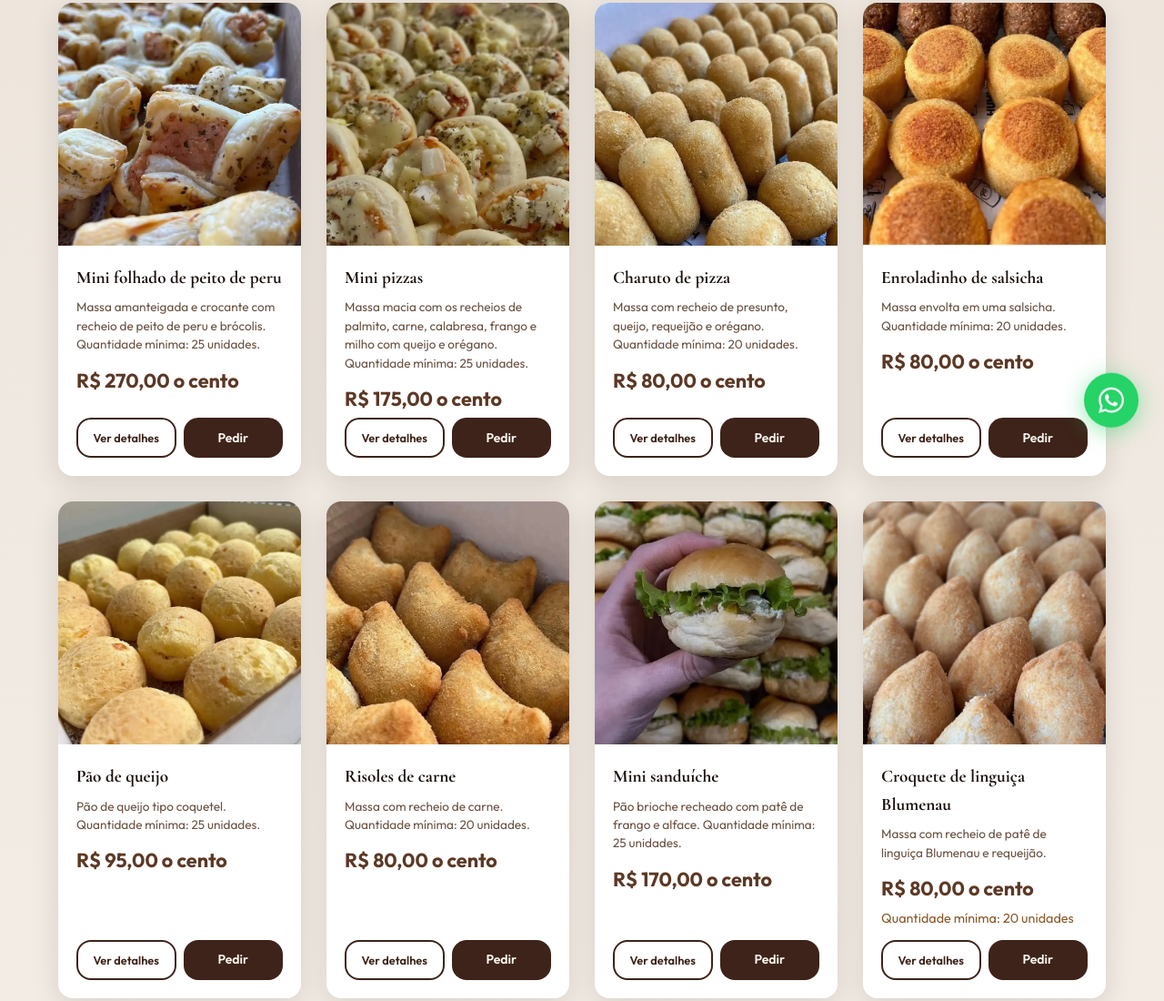
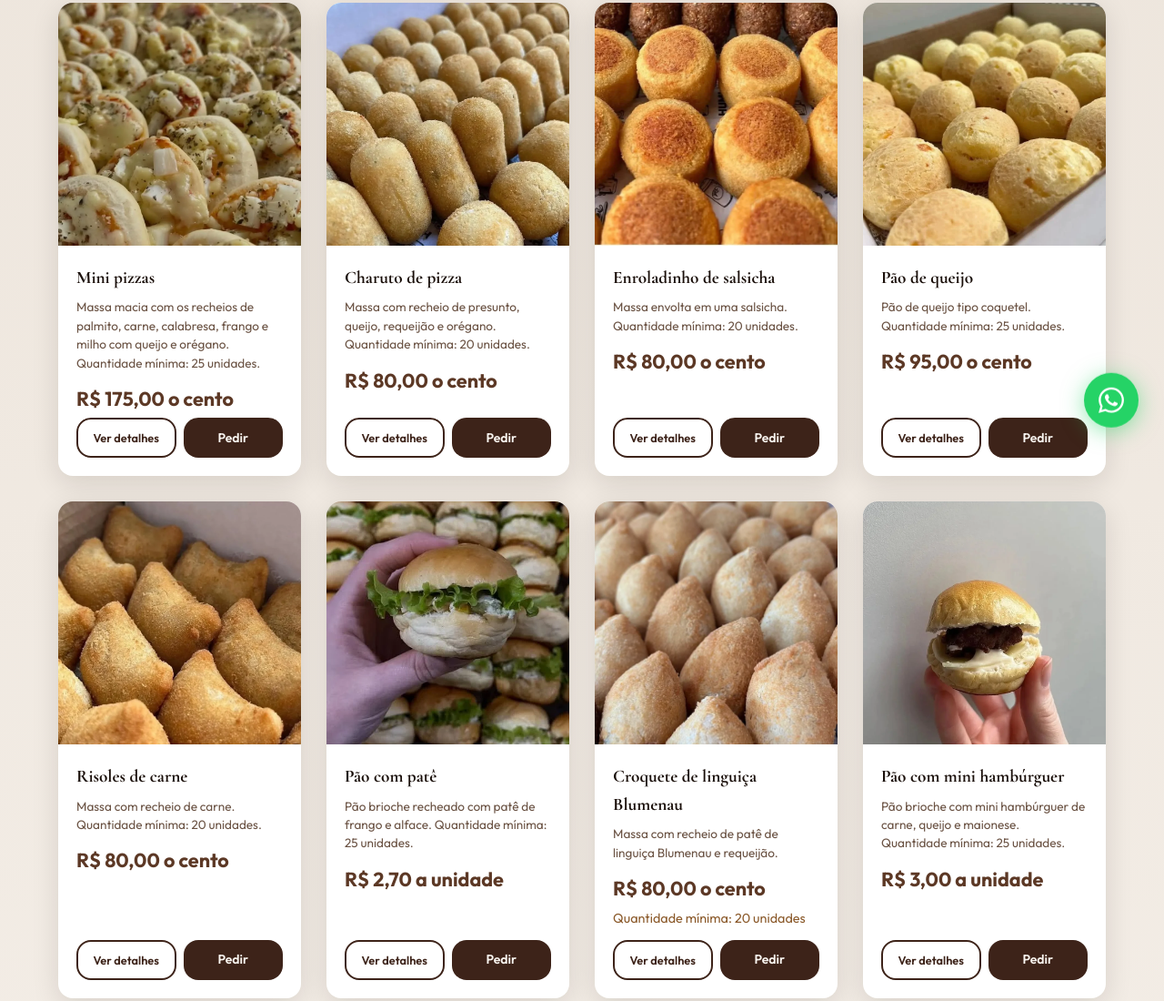
Before and after one commit to marcosg432/julianadoces_e_salgados, a website: page salgados.html in a window 1280 px wide. Shown: the part 302-1402 px from the top of the page at 91% size. Drawn offline with nearby package versions, Linux system fonts and the light colour scheme.

Commit message:
Remove o mini folhado e atualiza os paes para preco por unidade.
Co-authored-by: Cursor <cursoragent@cursor.com>

```diff
--- a/js/script.js
+++ b/js/script.js
@@ -34,13 +34,13 @@ const PRODUCT_DATA = {
         whatsappMessage: 'Brigadeiro de Ninho com Nutella - R$ 150,00 o cento'
     },
     'mini-hamburguer': {
-        name: 'Mini hambúrguer',
+        name: 'Pão com mini hambúrguer',
         description: 'Pão brioche com mini hambúrguer de carne, queijo e maionese. Perfeito para um lanche saboroso.',
         ingredients: ['Pão brioche', 'Carne', 'Queijo', 'Maionese'],
         peso: 'Quantidade mínima: 25 unidades',
-        price: 'R$ 170,00 o cento',
+        price: 'R$ 3,00 a unidade',
         image: 'images/salgados/salgado-10.webp',
-        whatsappMessage: 'Mini hambúrguer - R$ 170,00 o cento'
+        whatsappMessage: 'Pão com mini hambúrguer - R$ 3,00 a unidade'
     },
     'trufa-belga': {
         name: 'Trufas de Chocolate Belga',
--- a/salgados.html
+++ b/salgados.html
@@ -56,20 +56,6 @@
                 <h1 class="section-title">Salgados</h1>
                 <p class="section-subtitle">Nossa seleção de salgados artesanais feitos com carinho</p>
                 <div class="doces-grid salgados-grid cardapio-grid">
-                    <article class="produto-card doces-card salgados-card" data-aos data-salgados-id="salgado-01" data-images='["images/salgados/salgado-01.webp"]'>
-                        <div class="produto-image">
-                            <img src="images/salgados/salgado-01.webp" alt="Mini folhado de peito de peru" loading="lazy">
-                        </div>
-                        <div class="produto-info">
-                            <h3>Mini folhado de peito de peru</h3>
-                            <p>Massa amanteigada e crocante com recheio de peito de peru e brócolis. Quantidade mínima: 25 unidades.</p>
-                            <span class="produto-price">R$ 270,00 o cento</span>
-                            <div class="card-buttons card-buttons--small">
-                                <button type="button" class="btn btn-saiba-mais" data-open-salgados-modal>Ver detalhes</button>
-                                <a href="#whatsapp" class="btn btn-whatsapp" data-whatsapp data-product="Mini folhado de peito de peru - R$ 270,00 o cento">Pedir</a>
-                            </div>
-                        </div>
-                    </article>
                     <article class="produto-card doces-card salgados-card" data-aos data-salgados-id="salgado-02" data-images='["images/salgados/salgado-02.webp"]'>
                         <div class="produto-image">
                             <img src="images/salgados/salgado-02.webp" alt="Mini pizzas" loading="lazy">
@@ -142,15 +128,15 @@
                     </article>
                     <article class="produto-card doces-card salgados-card" data-aos data-salgados-id="salgado-08" data-images='["images/salgados/salgado-08.webp"]'>
                         <div class="produto-image">
-                            <img src="images/salgados/salgado-08.webp" alt="Mini sanduíche" loading="lazy">
+                            <img src="images/salgados/salgado-08.webp" alt="Pão com patê" loading="lazy">
                         </div>
                         <div class="produto-info">
-                            <h3>Mini sanduíche</h3>
+                            <h3>Pão com patê</h3>
                             <p>Pão brioche recheado com patê de frango e alface. Quantidade mínima: 25 unidades.</p>
-                            <span class="produto-price">R$ 170,00 o cento</span>
+                            <span class="produto-price">R$ 2,70 a unidade</span>
                             <div class="card-buttons card-buttons--small">
                                 <button type="button" class="btn btn-saiba-mais" data-open-salgados-modal>Ver detalhes</button>
-                                <a href="#whatsapp" class="btn btn-whatsapp" data-whatsapp data-product="Mini sanduíche - R$ 170,00 o cento">Pedir</a>
+                                <a href="#whatsapp" class="btn btn-whatsapp" data-whatsapp data-product="Pão com patê - R$ 2,70 a unidade">Pedir</a>
                             </div>
                         </div>
                     </article>
@@ -171,15 +157,15 @@
                     </article>
                     <article class="produto-card doces-card salgados-card" data-aos data-salgados-id="salgado-10" data-images='["images/salgados/salgado-10.webp"]'>
                         <div class="produto-image">
-                            <img src="images/salgados/salgado-10.webp" alt="Mini hambúrguer" loading="lazy">
+                            <img src="images/salgados/salgado-10.webp" alt="Pão com mini hambúrguer" loading="lazy">
                         </div>
                         <div class="produto-info">
-                            <h3>Mini hambúrguer</h3>
+                            <h3>Pão com mini hambúrguer</h3>
                             <p>Pão brioche com mini hambúrguer de carne, queijo e maionese. Quantidade mínima: 25 unidades.</p>
-                            <span class="produto-price">R$ 170,00 o cento</span>
+                            <span class="produto-price">R$ 3,00 a unidade</span>
                             <div class="card-buttons card-buttons--small">
                                 <button type="button" class="btn btn-saiba-mais" data-open-salgados-modal>Ver detalhes</button>
-                                <a href="#whatsapp" class="btn btn-whatsapp" data-whatsapp data-product="Mini hambúrguer - R$ 170,00 o cento">Pedir</a>
+                                <a href="#whatsapp" class="btn btn-whatsapp" data-whatsapp data-product="Pão com mini hambúrguer - R$ 3,00 a unidade">Pedir</a>
                             </div>
                         </div>
                     </article>
```
Also changed, not shown: index.html (+5 -5 lines).
